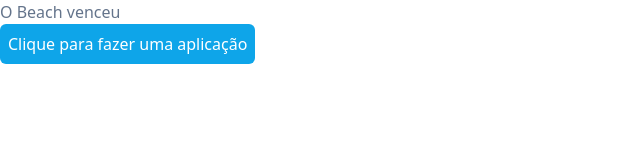
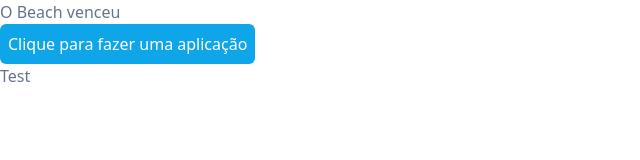
Before and after one commit to brunoricardosecco/schedule-bt-next, a React (Vite) app: page / in a window 1280 px wide. Shown: the top 160 px of the page, without its empty margins (0-640 px from the left). Built offline with nearby package versions, Linux system fonts and the light colour scheme.

Commit message:
fix: fix tailwind config

```diff
--- a/src/App.tsx
+++ b/src/App.tsx
@@ -1,4 +1,5 @@
 import React from "react";
+import Login from "@/pages/Login";
 
 export const App = () => {
   return (
@@ -10,6 +11,8 @@ export const App = () => {
       >
         Clique para fazer uma aplicação
       </button>
+
+      <Login />
     </div>
   );
 };
```
Also changed, not shown: .eslintrc.json, postcss.config.cjs (renamed from postcss.config.js), tailwind.config.cjs (renamed from tailwind.config.js).
